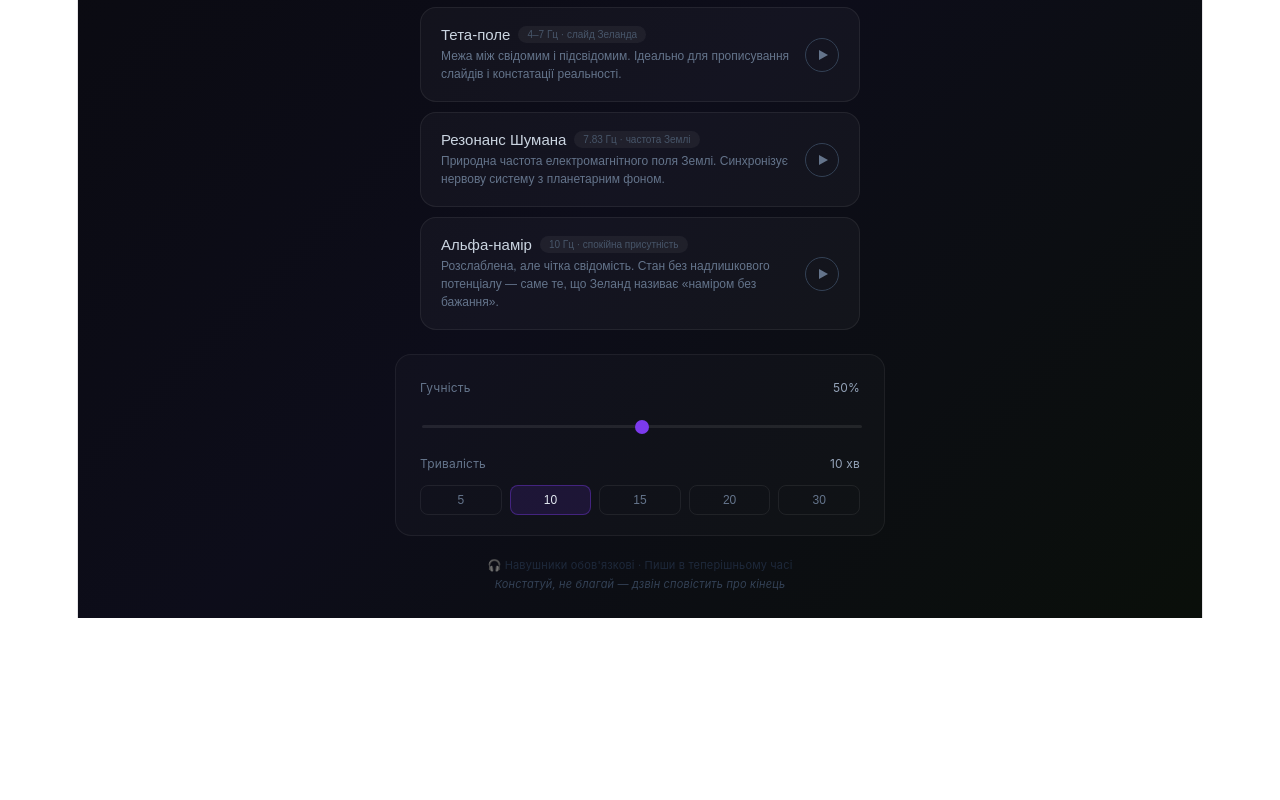
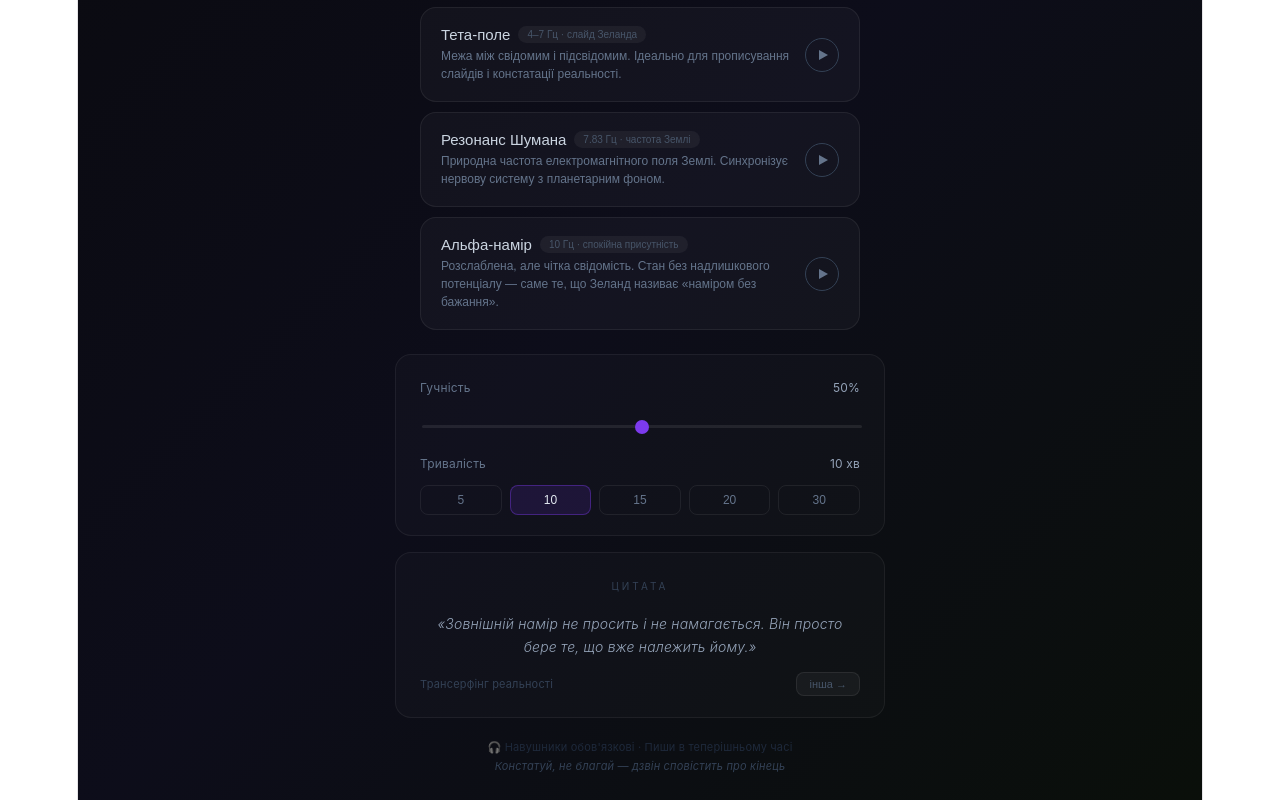
Before and after one commit to levchukt/realitycheck, a React (Vite) app: page / in a window 1280 px wide. Shown: the part 283-1083 px from the top of the page. Before the commit the page ends 901 px from the top, so only its background shows below. Built offline with nearby package versions, Linux system fonts and the light colour scheme.

Commit message:
add quotes

```diff
--- a/src/App.jsx
+++ b/src/App.jsx
@@ -1,4 +1,22 @@
 import { useState, useEffect, useRef, useCallback } from "react";
+
+const QUOTES = [
+  { text: "Намір не потребує зусиль. Він просто є — як факт, що вже відбувся.", source: "Трансерфінг реальності" },
+  { text: "Ти не повинен боротися з реальністю. Просто вибери іншу.", source: "Трансерфінг реальності" },
+  { text: "Надлишковий потенціал виникає тоді, коли ти надаєш речам більшого значення, ніж вони мають насправді.", source: "Трансерфінг реальності" },
+  { text: "Слайд — це живий образ тієї реальності, яку ти хочеш отримати. Входь у нього кожного дня.", source: "Трансерфінг реальності" },
+  { text: "Зовнішній намір не просить і не намагається. Він просто бере те, що вже належить йому.", source: "Трансерфінг реальності" },
+  { text: "Думки матеріальні — не як мрія, а як константа. Те, про що ти думаєш постійно, стає твоєю реальністю.", source: "Трансерфінг реальності" },
+  { text: "Не борись з течією. Просто вибери іншу річку.", source: "Трансерфінг реальності" },
+  { text: "Якщо ти дозволяєш собі мати — воно приходить. Якщо ти прагнеш отримати — воно тікає.", source: "Трансерфінг реальності" },
+  { text: "Відпусти контроль над результатом — і результат прийде сам.", source: "Трансерфінг реальності" },
+  { text: "Хвилі варіантів існують незалежно від тебе. Твоє завдання — просто настроїтись на потрібну.", source: "Трансерфінг реальності" },
+  { text: "Страх і тривога притягують те, чого ти боїшся. Спокій і впевненість притягують те, чого ти хочеш.", source: "Трансерфінг реальності" },
+  { text: "Ти вже маєш все необхідне. Просто перестань сумніватись у цьому.", source: "Трансерфінг реальності" },
+  { text: "Реальність — це дзеркало. Воно відображає не твої бажання, а твій внутрішній стан.", source: "Трансерфінг реальності" },
+  { text: "Константація — це не самонавіювання. Це тиха впевненість у тому, що вже є.", source: "Трансерфінг реальності" },
+  { text: "Зовнішній намір живе в просторі варіантів. Внутрішній намір — лише у твоїй голові.", source: "Трансерфінг реальності" },
+];
 
 const PRESETS = [
   {
@@ -106,6 +124,20 @@ export default function ZelandSound() {
   const [elapsed, setElapsed] = useState(0);
   const [duration, setDuration] = useState(10);
   const [finished, setFinished] = useState(false);
+  const [quoteIndex, setQuoteIndex] = useState(() => Math.floor(Math.random() * QUOTES.length));
+  const [quoteFade, setQuoteFade] = useState(true);
+
+  const nextQuote = () => {
+    setQuoteFade(false);
+    setTimeout(() => {
+      setQuoteIndex((i) => {
+        let next = i;
+        while (next === i) next = Math.floor(Math.random() * QUOTES.length);
+        return next;
+      });
+      setQuoteFade(true);
+    }, 300);
+  };
 
   const audioCtxRef = useRef(null);
   const nodesRef = useRef([]);
@@ -441,6 +473,35 @@ export default function ZelandSound() {
         </div>
       </div>
 
+      {/* Quote */}
+      <div style={{
+        width: "100%", maxWidth: "440px",
+        marginTop: "16px",
+        background: "rgba(255,255,255,0.02)",
+        border: "1px solid rgba(255,255,255,0.06)",
+        borderRadius: "16px",
+        padding: "20px 24px",
+        opacity: quoteFade ? 1 : 0,
+        transition: "opacity 0.3s ease",
+      }}>
+        <div style={{ fontSize: "10px", letterSpacing: "3px", color: "#334155", textTransform: "uppercase", marginBottom: "12px" }}>Цитата</div>
+        <p style={{ margin: "0 0 12px", fontSize: "14px", color: "#94a3b8", lineHeight: "1.7", fontWeight: "300", fontStyle: "italic" }}>
+          «{QUOTES[quoteIndex].text}»
+        </p>
+        <div style={{ display: "flex", justifyContent: "space-between", alignItems: "center" }}>
+          <span style={{ fontSize: "11px", color: "#334155" }}>{QUOTES[quoteIndex].source}</span>
+          <button onClick={nextQuote} style={{
+            background: "rgba(255,255,255,0.04)",
+            border: "1px solid rgba(255,255,255,0.08)",
+            borderRadius: "8px",
+            color: "#475569",
+            fontSize: "11px",
+            padding: "5px 12px",
+            cursor: "pointer",
+          }}>інша →</button>
+        </div>
+      </div>
+
       {/* Tip */}
       <div style={{ maxWidth: "440px", marginTop: "20px", textAlign: "center" }}>
         <p style={{ fontSize: "11px", color: "#1e293b", lineHeight: "1.7", margin: 0 }}>
```
